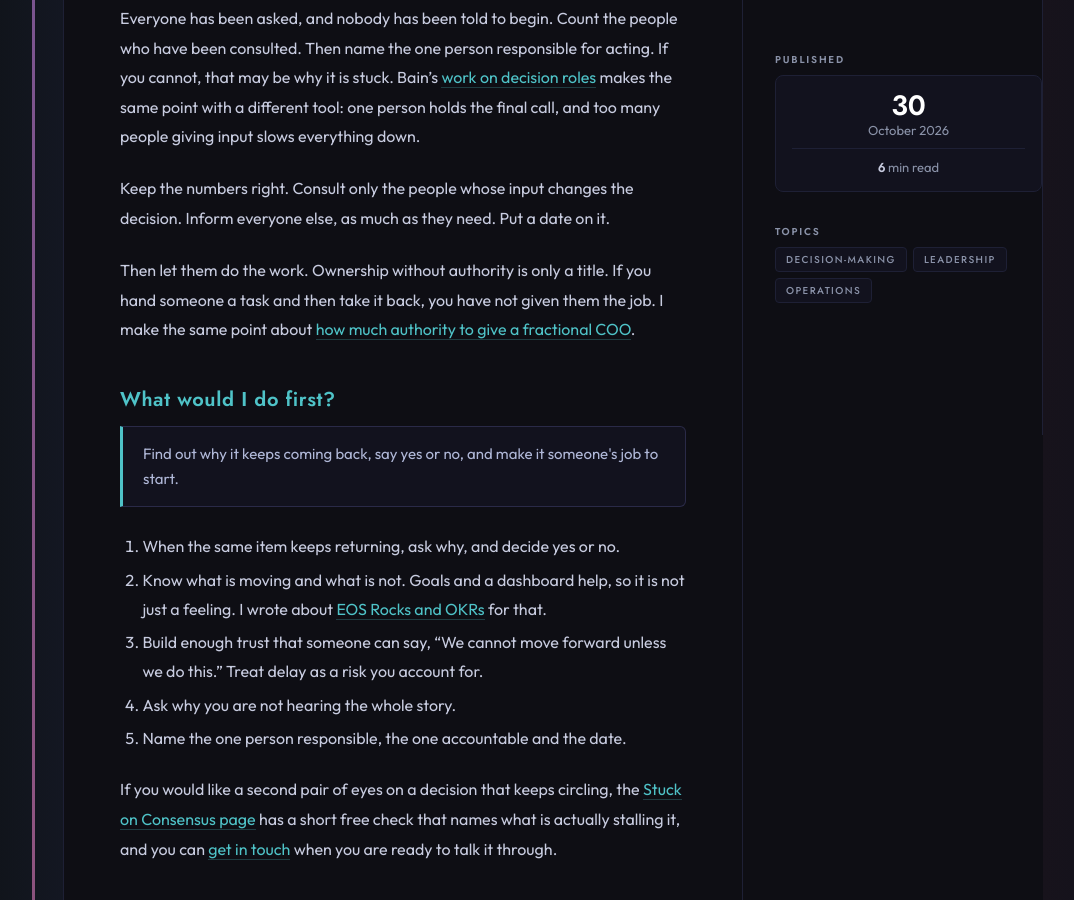
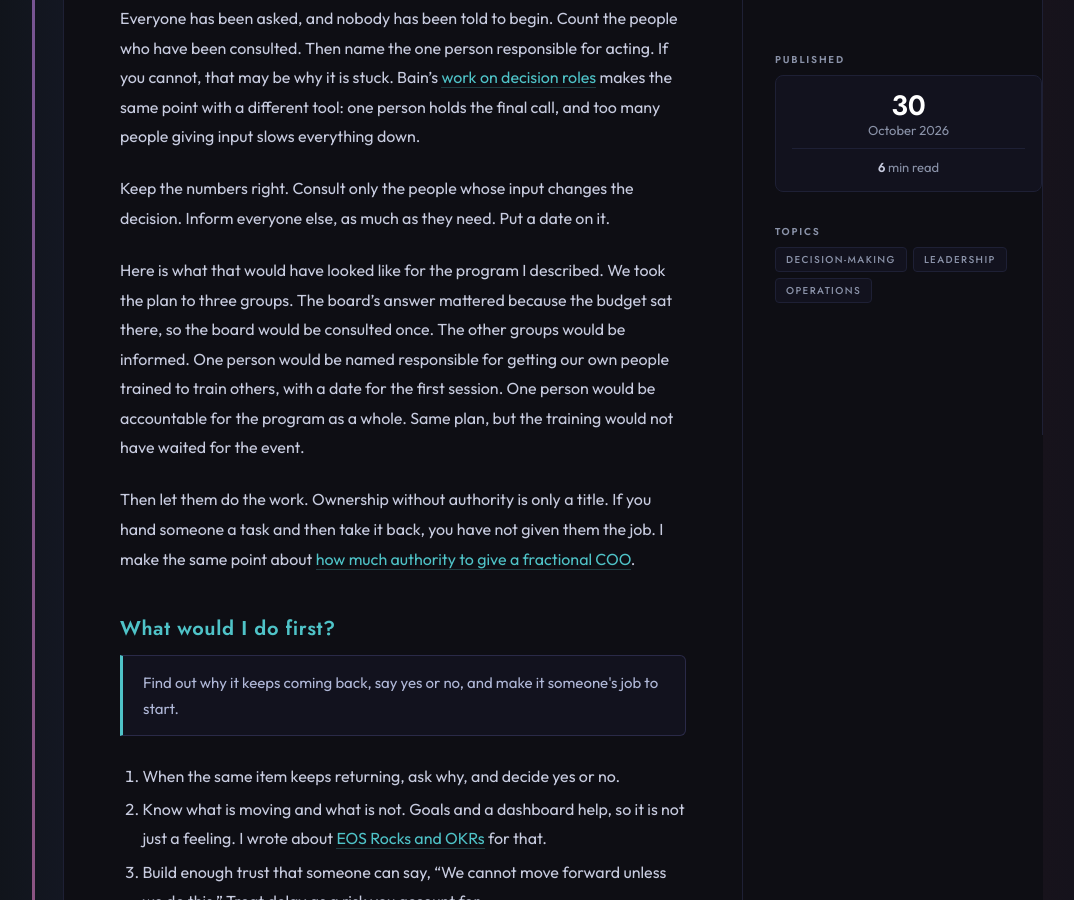
Before and after one commit to elizabethlemoine33-commits/bynorthlight-site, a Jekyll site: the page built from blog/stuck-on-consensus-why-decisions-keep-circling.md, in a window 1280 px wide and 900 px high, scrolled down 4408 px. Shown: the whole window, without its empty margins (87-1161 px from the left). Built offline with Jekyll 4.4.1, drawn with Linux system fonts in a browser that asks for light colours.

Commit message:
Stuck on Consensus: add worked RACI example from the program story
Co-Authored-By: Claude Sonnet 5.5 <noreply@anthropic.com>

```diff
--- a/blog/stuck-on-consensus-why-decisions-keep-circling.md
+++ b/blog/stuck-on-consensus-why-decisions-keep-circling.md
@@ -119,6 +119,8 @@ A stuck decision often has too many people consulted and no one responsible. Eve
 
 Keep the numbers right. Consult only the people whose input changes the decision. Inform everyone else, as much as they need. Put a date on it.
 
+Here is what that would have looked like for the program I described. We took the plan to three groups. The board's answer mattered because the budget sat there, so the board would be consulted once. The other groups would be informed. One person would be named responsible for getting our own people trained to train others, with a date for the first session. One person would be accountable for the program as a whole. Same plan, but the training would not have waited for the event.
+
 Then let them do the work. Ownership without authority is only a title. If you hand someone a task and then take it back, you have not given them the job. I make the same point about [how much authority to give a fractional COO](/blog/consultant-fractional-coo-or-full-time-coo-how-to-choose.html).
 
 ## What would I do first?
```
